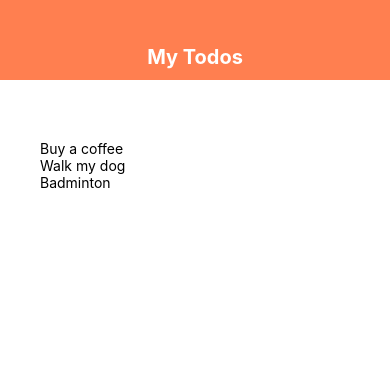
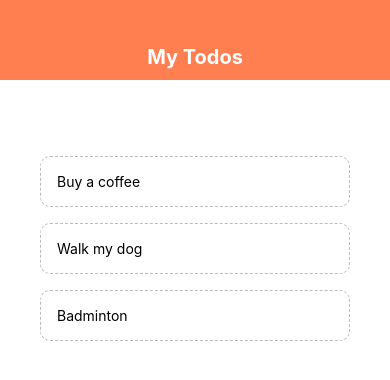
Before and after one commit to DandunAdi/learn-react-native, a React Native app: screen / in a window 390 px wide. Shown: the top 380 px of the page. Built offline with nearby package versions, Linux system fonts and the light colour scheme.

Commit message:
lesson #10: Todo App #2

```diff
--- a/App.js
+++ b/App.js
@@ -1,6 +1,7 @@
 import React, { useState } from 'react';
 import { StyleSheet, Text, View, FlatList, TouchableOpacity } from 'react-native';
 import Header from './components/Header';
+import TodoItem from './components/TodoItem';
 
 export default function App() {
   const [todos, setTodos] = useState([
@@ -8,6 +9,10 @@
     { text: "Walk my dog", key: 2 },
     { text: "Badminton", key: 3 },
   ]);
+
+  const handlePress = (key) => {
+    setTodos(prevTodos => prevTodos.filter(item => item.key !== key));
+  }
 
   return (
     <View style={styles.container}>
@@ -18,7 +23,7 @@
             data={todos}
             keyExtractor={item => item.key.toString()}
             renderItem={({ item }) => (
-              <Text>{item.text}</Text>
+              <TodoItem item={item} onPress={handlePress} />
             )}
           />
         </View>
--- /dev/null
+++ b/components/TodoItem.js
@@ -0,0 +1,21 @@
+import React from 'react'
+import { View, Text, TouchableOpacity, StyleSheet } from 'react-native'
+
+export default function TodoItem({ item, onPress }) {
+  return (
+    <TouchableOpacity onPress={() => onPress(item.key)}>
+      <Text style={styles.item}>{item.text}</Text>
+    </TouchableOpacity>
+  )
+}
+
+const styles = StyleSheet.create({
+  item: {
+    padding: 16,
+    marginTop: 16,
+    borderWidth: 1,
+    borderColor: "#bbb",
+    borderStyle: "dashed",
+    borderRadius: 10,
+  }
+})
```
